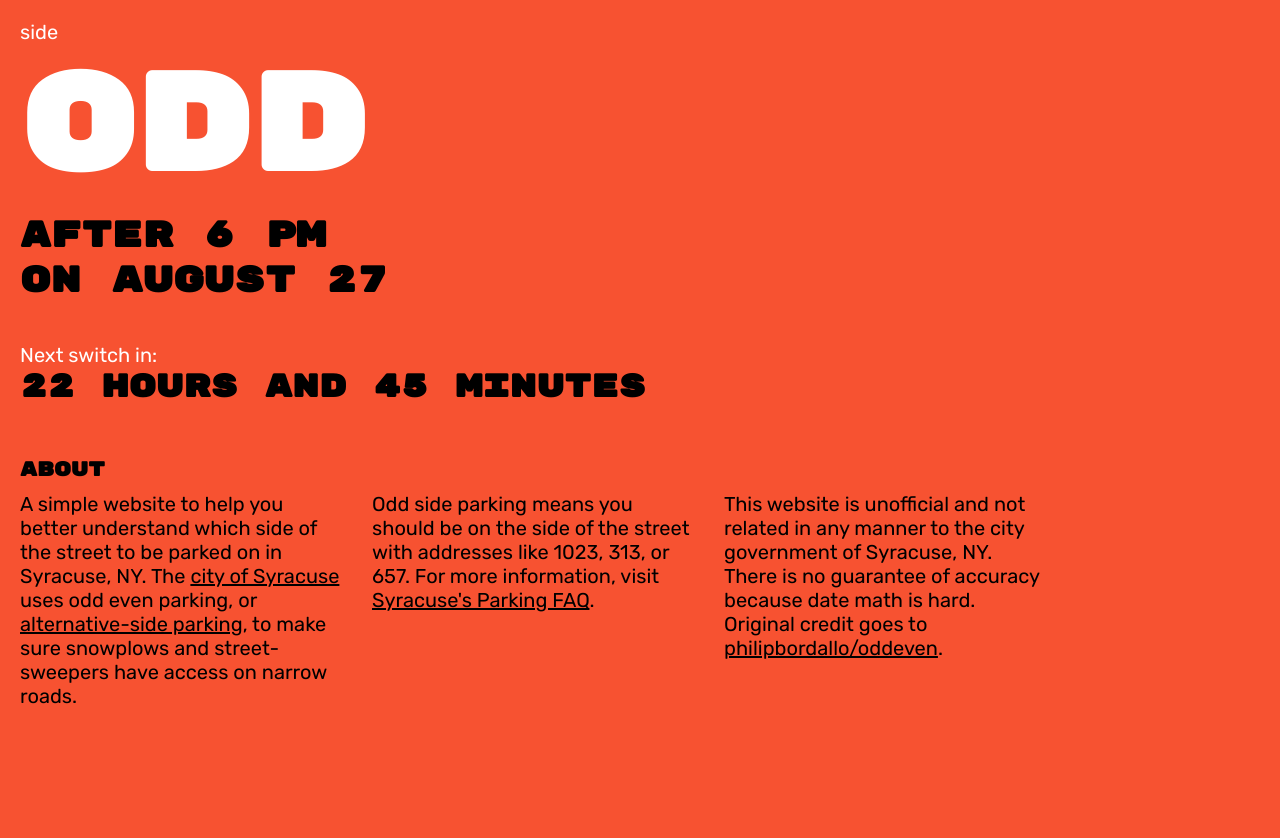
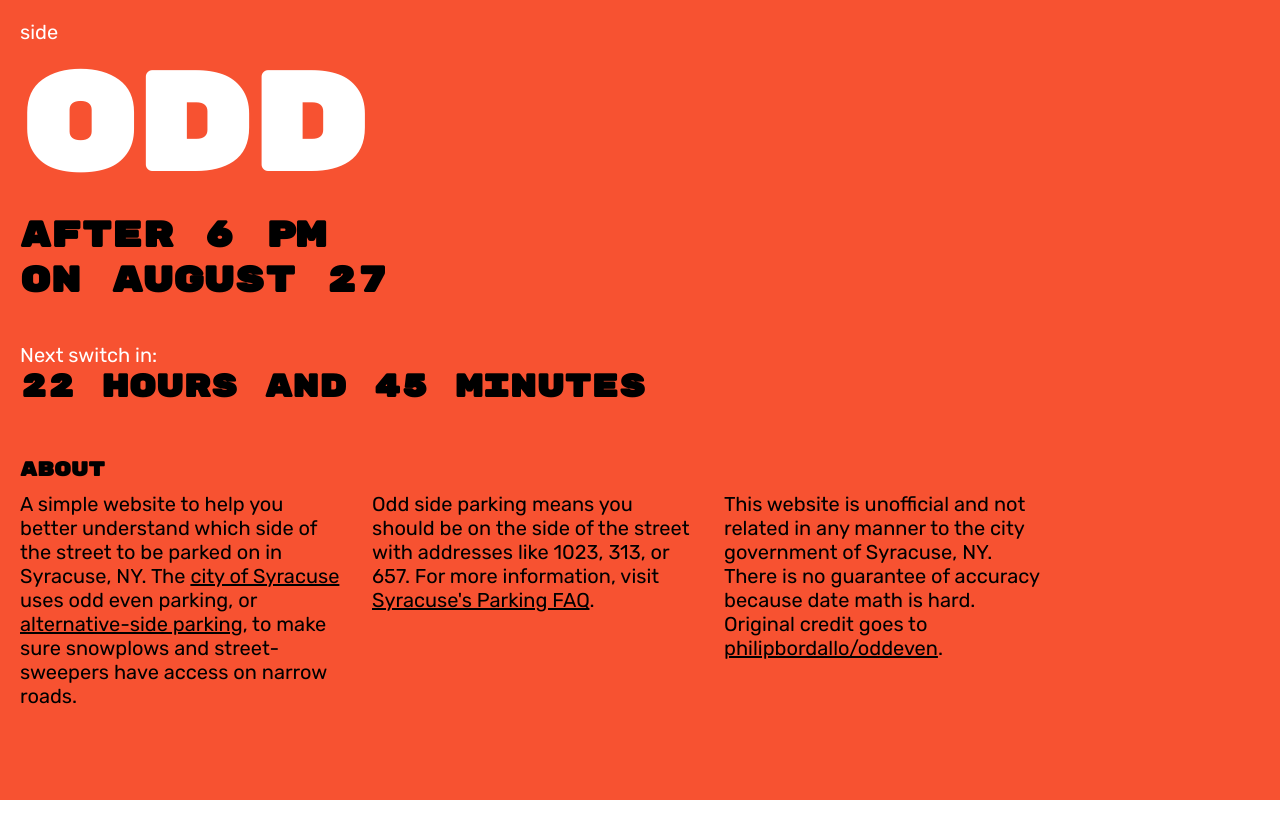
Before and after one commit to maxmatthews/oddeven-react, a React (Create React App) app: page / in a window 1280 px wide. After the commit the page ends 800 px from the top, so only its background shows below. Built offline with nearby package versions, Linux system fonts and the light colour scheme.

Commit message:
Fix unnecessary scroll bar on larger screens

```diff
--- a/src/App.css
+++ b/src/App.css
@@ -5,6 +5,7 @@ p {
 
 .App {
 	padding: 20px;
+	min-height: calc(100vh - 40px);
 }
 
 h1,
--- a/src/App.js
+++ b/src/App.js
@@ -26,7 +26,6 @@ function App() {
 			className="App"
 			style={{
 				backgroundColor: isEven ? "#3369ff" : "#f75231",
-				minHeight: "100vh",
 			}}
 		>
 			<p style={{ color: "white" }}>side</p>
```
